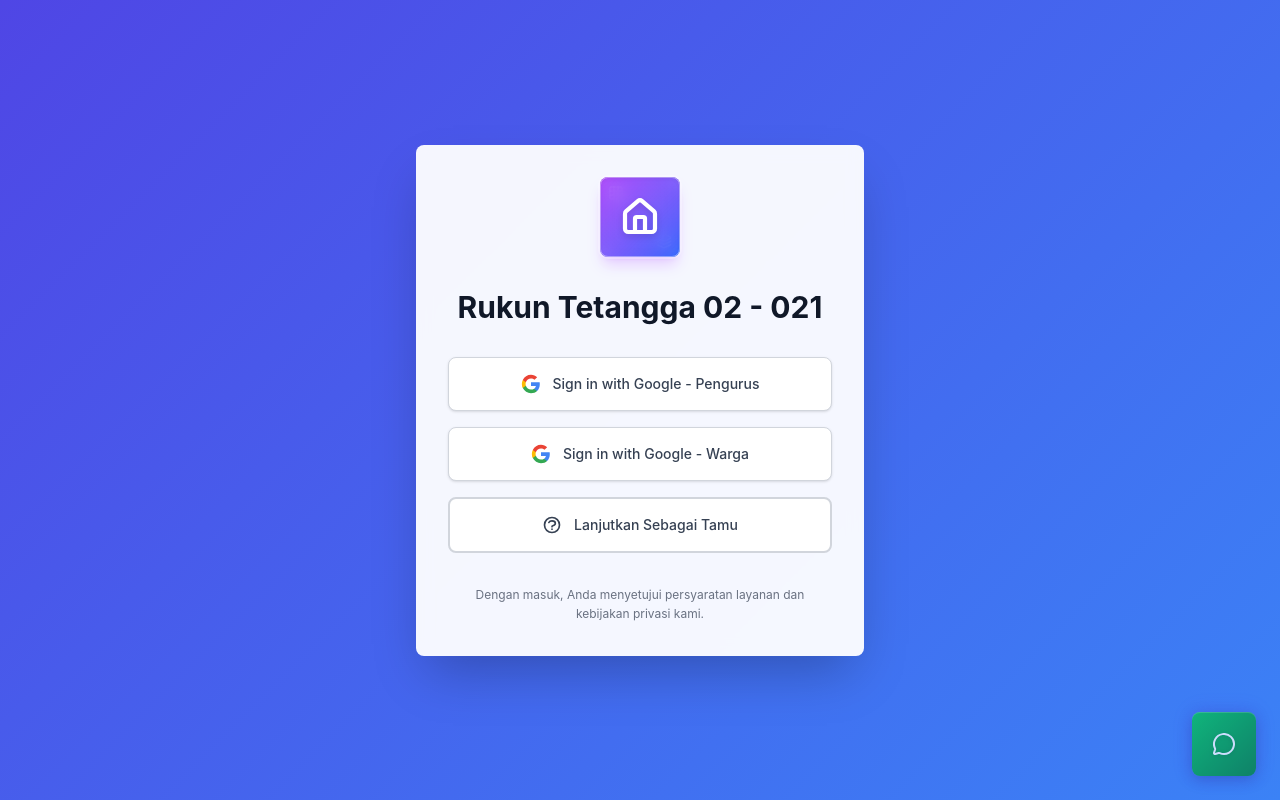
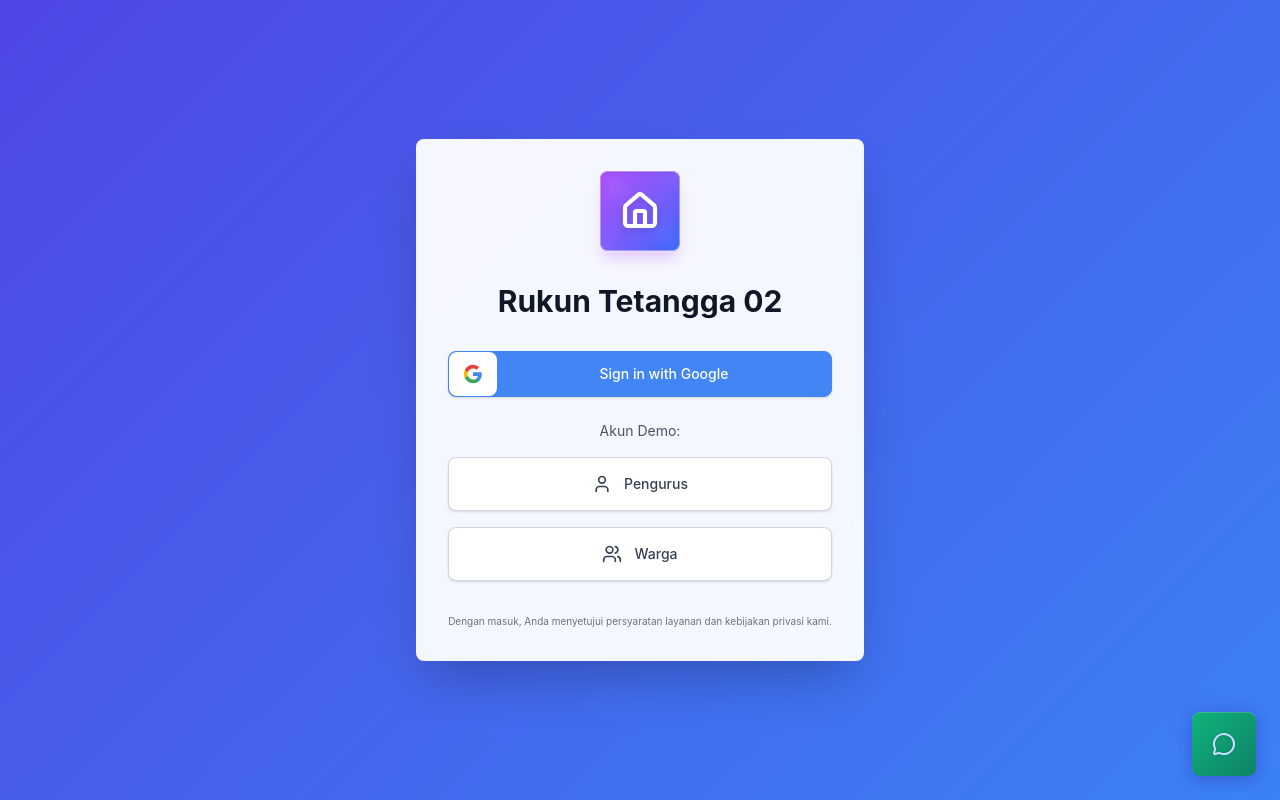
Before and after one commit to mochammadshenna/rt-2-app, a Next.js app: page /login in a window 1280 px wide. Built offline with nearby package versions, Linux system fonts and the light colour scheme; a web font is replaced by a local one.

Commit message:
change: :hammer: set akun demo and remove guest role

```diff
--- a/package.json
+++ b/package.json
@@ -62,6 +62,7 @@
     "mini-svg-data-uri": "^1.4.4",
     "motion": "^12.23.0",
     "next": "15.3.5",
+    "next-auth": "^4.24.11",
     "next-themes": "^0.4.6",
     "qss": "^3.0.0",
     "react": "^19.0.0",
--- /dev/null
+++ b/src/app/api/auth/[...nextauth]/route.ts
@@ -0,0 +1,17 @@
+import NextAuth from 'next-auth';
+import GoogleProvider from 'next-auth/providers/google';
+
+const handler = NextAuth({
+    providers: [
+        GoogleProvider({
+            clientId: process.env.NEXT_PUBLIC_GOOGLE_CLIENT_ID as string,
+            clientSecret: process.env.GOOGLE_CLIENT_SECRET as string,
+        }),
+    ],
+    pages: {
+        signIn: '/login',
+        error: '/auth/error', // Optional: Redirect to an error page
+    },
+});
+
+export { handler as GET, handler as POST };
--- a/src/app/login/page.tsx
+++ b/src/app/login/page.tsx
@@ -3,22 +3,26 @@
 import { RTLogo } from "@/components/rt-logo";
 import { Button } from "@/components/ui/button";
 import { Card, CardContent } from "@/components/ui/card";
+import { User, Users } from "lucide-react";
+import { signIn } from "next-auth/react";
 import { useRouter } from "next/navigation";
 import { useState } from "react";
 
 export default function LoginPage() {
     const router = useRouter();
-    const [userType, setUserType] = useState<'guest' | 'admin' | 'warga' | null>(null);
+    const [userType, setUserType] = useState<'admin' | 'warga' | null>(null);
 
-    const handleGoogleSignIn = (type: 'guest' | 'admin' | 'warga') => {
+    const handleGoogleSignIn = async () => {
+        await signIn('google', { callbackUrl: '/' });
+    };
+
+    const handleDemoSignIn = (type: 'admin' | 'warga') => {
         setUserType(type);
         localStorage.setItem('userType', type);
 
         setTimeout(() => {
             if (type === 'admin') {
                 router.push('/?role=admin');
-            } else if (type === 'guest') {
-                router.push('/?role=guest');
             } else {
                 router.push('/?role=warga');
             }
@@ -41,79 +45,79 @@ export default function LoginPage() {
                             {/* Welcome Text */}
                             <div className="space-y-3">
                                 <h1 className="text-3xl font-bold text-gray-900">
-                                    Rukun Tetangga 02 - 021
+                                    Rukun Tetangga 02
                                 </h1>
                             </div>
 
                             {/* Authentication Options */}
                             <div className="space-y-4">
 
-                                {/* Admin Google Sign-in Button */}
+                                {/* Official Google Sign-in Button */}
                                 <Button
-                                    onClick={() => handleGoogleSignIn('admin')}
-                                    className="w-full bg-white hover:bg-gray-50 text-gray-700 border border-gray-300 shadow-sm transition-all duration-200 hover:shadow-md py-4 h-auto rounded-lg font-medium"
+                                    onClick={handleGoogleSignIn}
+                                    className="w-full h-auto p-0 flex items-stretch bg-[#4285F4] text-white border border-[#4285F4] shadow-sm transition-all duration-200 hover:shadow-md hover:bg-[#4285F4] hover:text-white rounded-lg"
                                 >
-                                    <div className="flex items-center justify-center space-x-3">
+                                    {/* Google Logo Section */}
+                                    <div className="flex items-center justify-center w-12 bg-white rounded-l-lg">
                                         <svg className="w-5 h-5" viewBox="0 0 24 24">
                                             <path fill="#4285f4" d="M22.56 12.25c0-.78-.07-1.53-.2-2.25H12v4.26h5.92c-.26 1.37-1.04 2.53-2.21 3.31v2.77h3.57c2.08-1.92 3.28-4.74 3.28-8.09z" />
                                             <path fill="#34a853" d="M12 23c2.97 0 5.46-.98 7.28-2.66l-3.57-2.77c-.98.66-2.23 1.06-3.71 1.06-2.86 0-5.29-1.93-6.16-4.53H2.18v2.84C3.99 20.53 7.7 23 12 23z" />
                                             <path fill="#fbbc05" d="M5.84 14.09c-.22-.66-.35-1.36-.35-2.09s.13-1.43.35-2.09V7.07H2.18C1.43 8.55 1 10.22 1 12s.43 3.45 1.18 4.93l2.85-2.22.81-.62z" />
                                             <path fill="#ea4335" d="M12 5.38c1.62 0 3.06.56 4.21 1.64l3.15-3.15C17.45 2.09 14.97 1 12 1 7.7 1 3.99 3.47 2.18 7.07l3.66 2.84c.87-2.6 3.3-4.53 6.16-4.53z" />
                                         </svg>
-                                        <span>Sign in with Google - Pengurus</span>
+                                    </div>
+
+                                    {/* Text Section */}
+                                    <div className="flex-1 flex items-center justify-center px-4 py-3 font-medium text-white hover:text-white">
+                                        <span>Sign in with Google</span>
+                                    </div>
+                                </Button>
+
+
+
+
+                                <p className="text-sm text-gray-600 text-center mt-6">Akun Demo:</p>
+                                {/* Admin Google Sign-in Button */}
+                                <Button
+                                    onClick={() => handleDemoSignIn('admin')}
+                                    className="w-full bg-white hover:bg-gray-50 text-gray-700 border border-gray-300 shadow-sm transition-all duration-200 hover:shadow-md py-4 h-auto rounded-lg font-medium"
+                                >
+                                    <div className="flex items-center justify-center space-x-3">
+                                        <User className="w-5 h-5" />
+                                        <span>Pengurus</span>
                                     </div>
                                 </Button>
 
                                 {/* warga Google Sign-in Button */}
                                 <Button
-                                    onClick={() => handleGoogleSignIn('warga')}
+                                    onClick={() => handleDemoSignIn('warga')}
                                     className="w-full bg-white hover:bg-gray-50 text-gray-700 border border-gray-300 shadow-sm transition-all duration-200 hover:shadow-md py-4 h-auto rounded-lg font-medium"
                                 >
                                     <div className="flex items-center justify-center space-x-3">
-                                        <svg className="w-5 h-5" viewBox="0 0 24 24">
-                                            <path fill="#4285f4" d="M22.56 12.25c0-.78-.07-1.53-.2-2.25H12v4.26h5.92c-.26 1.37-1.04 2.53-2.21 3.31v2.77h3.57c2.08-1.92 3.28-4.74 3.28-8.09z" />
-                                            <path fill="#34a853" d="M12 23c2.97 0 5.46-.98 7.28-2.66l-3.57-2.77c-.98.66-2.23 1.06-3.71 1.06-2.86 0-5.29-1.93-6.16-4.53H2.18v2.84C3.99 20.53 7.7 23 12 23z" />
-                                            <path fill="#fbbc05" d="M5.84 14.09c-.22-.66-.35-1.36-.35-2.09s.13-1.43.35-2.09V7.07H2.18C1.43 8.55 1 10.22 1 12s.43 3.45 1.18 4.93l2.85-2.22.81-.62z" />
-                                            <path fill="#ea4335" d="M12 5.38c1.62 0 3.06.56 4.21 1.64l3.15-3.15C17.45 2.09 14.97 1 12 1 7.7 1 3.99 3.47 2.18 7.07l3.66 2.84c.87-2.6 3.3-4.53 6.16-4.53z" />
-                                        </svg>
-                                        <span>Sign in with Google - Warga</span>
+                                        <Users className="w-5 h-5" />
+                                        <span>Warga</span>
                                     </div>
                                 </Button>
 
-                                {/* Guest Access Button */}
-                                <Button
-                                    onClick={() => handleGoogleSignIn('guest')}
-                                    variant="outline"
-                                    className="w-full border-2 border-gray-300 hover:border-gray-400 text-gray-700 hover:bg-gray-50 transition-all duration-200 hover:shadow-md py-4 h-auto rounded-lg font-medium bg-white"
-                                >
-                                    <div className="flex items-center justify-center space-x-3">
-                                        <div className="w-5 h-5 flex items-center justify-center">
-                                            <svg className="w-5 h-5" fill="none" stroke="currentColor" viewBox="0 0 24 24">
-                                                <path strokeLinecap="round" strokeLinejoin="round" strokeWidth="2" d="M8.228 9c.549-1.165 2.03-2 3.772-2 2.21 0 4 1.343 4 3 0 1.4-1.278 2.575-3.006 2.907-.542.104-.994.54-.994 1.093m0 3h.01M21 12a9 9 0 11-18 0 9 9 0 0118 0z" />
-                                            </svg>
-                                        </div>
-                                        <span>Lanjutkan Sebagai Tamu</span>
-                                    </div>
-                                </Button>
                             </div>
 
                             {/* User Type Display */}
                             {userType && (
                                 <div className="text-center p-4 bg-green-50 rounded-2xl border border-green-200">
                                     <div className="text-green-800 font-medium">
-                                        Signing in as {userType}...
+                                        Masuk sebagai {userType}...
                                     </div>
                                 </div>
                             )}
 
                             {/* Additional Info */}
-                            <p className="text-xs text-gray-500 leading-relaxed">
+                            <p className="text-[10px] text-gray-500 leading-relaxed text-center whitespace-nowrap overflow-hidden">
                                 Dengan masuk, Anda menyetujui persyaratan layanan dan kebijakan privasi kami.
                             </p>
                         </div>
                     </CardContent>
-                </Card>
-            </div>
-        </div>
+                </Card >
+            </div >
+        </div >
     );
 }
--- a/src/app/page.tsx
+++ b/src/app/page.tsx
@@ -9,22 +9,22 @@ import { useEffect, useState } from "react"
 
 export default function HomePage() {
     const [selectedCard, setSelectedCard] = useState<string | null>(null)
-    const [userRole, setUserRole] = useState<'admin' | 'warga' | 'guest' | null>(null)
+    const [userRole, setUserRole] = useState<'admin' | 'warga' | null>(null)
     const searchParams = useSearchParams()
     const router = useRouter()
 
     useEffect(() => {
         // Check URL params first
         const roleParam = searchParams.get('role')
-        if (roleParam && ['admin', 'warga', 'guest'].includes(roleParam)) {
-            setUserRole(roleParam as 'admin' | 'warga' | 'guest')
+        if (roleParam && ['admin', 'warga'].includes(roleParam)) {
+            setUserRole(roleParam as 'admin' | 'warga')
             return
         }
 
         // Check localStorage for stored user type
         const storedUserType = localStorage.getItem('userType')
-        if (storedUserType && ['admin', 'warga', 'guest'].includes(storedUserType)) {
-            setUserRole(storedUserType as 'admin' | 'warga' | 'guest')
+        if (storedUserType && ['admin', 'warga'].includes(storedUserType)) {
+            setUserRole(storedUserType as 'admin' | 'warga')
             return
         }
 
--- a/src/components/action-cards-grid.tsx
+++ b/src/components/action-cards-grid.tsx
@@ -11,7 +11,6 @@ interface ActionCard {
     route: string
     shortDescription: string
     adminOnly?: boolean
-    guestRestricted?: boolean
 }
 
 const actionCards: ActionCard[] = [
@@ -47,7 +46,6 @@ const actionCards: ActionCard[] = [
         backgroundColor: "bg-gradient-to-br from-blue-100 to-blue-200",
         route: "/buat-surat",
         shortDescription: "Buat surat pengantar",
-        guestRestricted: true
     },
     {
         id: "lapor",
@@ -64,7 +62,6 @@ const actionCards: ActionCard[] = [
         backgroundColor: "bg-gradient-to-br from-pink-100 to-pink-200",
         route: "/cctv",
         shortDescription: "Monitor keamanan area",
-        guestRestricted: true
     },
     {
         id: "admin",
@@ -82,27 +79,21 @@ const actionCards: ActionCard[] = [
         backgroundColor: "bg-gradient-to-br from-indigo-100 to-indigo-200",
         route: "/switch-rumah",
         shortDescription: "Perbaharui data tinggal",
-        guestRestricted: true
     }
 ]
 
 interface ActionCardsGridProps {
     onCardClick?: (cardId: string) => void
-    userRole?: 'admin' | 'warga' | 'guest'
+    userRole?: 'admin' | 'warga'
 }
 
-export default function ActionCardsGrid({ onCardClick, userRole = 'guest' }: ActionCardsGridProps) {
+export default function ActionCardsGrid({ onCardClick, userRole = 'warga' }: ActionCardsGridProps) {
     const router = useRouter()
 
     const handleCardClick = (card: ActionCard) => {
         // Check permissions
         if (card.adminOnly && userRole !== 'admin') {
             alert('Fitur ini hanya tersedia untuk Admin')
-            return
-        }
-
-        if (card.guestRestricted && userRole === 'guest') {
-            alert('Silakan login sebagai warga untuk mengakses fitur ini')
             return
         }
 
@@ -115,11 +106,6 @@ export default function ActionCardsGrid({ onCardClick, userRole = 'guest' }: Act
 
     const getFilteredCards = () => {
         return actionCards.filter(card => {
-            // For guest users, hide admin-only cards and guest-restricted cards
-            if (userRole === 'guest') {
-                return !card.adminOnly && !card.guestRestricted
-            }
-
             // For admin users, show all cards, including admin-only ones.
             // Admin cards themselves will be filtered out if their 'id' is 'admin' from the overall list,
             // as the admin dashboard provides specific admin functionalities.
@@ -127,9 +113,9 @@ export default function ActionCardsGrid({ onCardClick, userRole = 'guest' }: Act
                 return true
             }
 
-            // For wargas, show all cards except admin-only and guest-restricted
+            // For wargas, show all cards except admin-only
             if (userRole === 'warga') {
-                return !card.adminOnly && !card.guestRestricted
+                return !card.adminOnly
             }
 
             return true
@@ -141,8 +127,7 @@ export default function ActionCardsGrid({ onCardClick, userRole = 'guest' }: Act
             <div className="grid grid-cols-2 gap-4 sm:gap-6">
                 {getFilteredCards().map((card) => {
                     const IconComponent = card.icon
-                    const isRestricted = (card.adminOnly && userRole !== 'admin') ||
-                        (card.guestRestricted && userRole === 'guest')
+                    const isRestricted = (card.adminOnly && userRole !== 'admin')
 
                     return (
                         <button
@@ -180,11 +165,6 @@ export default function ActionCardsGrid({ onCardClick, userRole = 'guest' }: Act
                                             <span className="text-white text-xs">A</span>
                                         </div>
                                     )}
-                                    {card.guestRestricted && userRole === 'guest' && (
-                                        <div className="absolute -top-1 -right-1 w-4 h-4 bg-orange-500 rounded-full flex items-center justify-center">
-                                            <Lock className="w-2 h-2 text-white" />
-                                        </div>
-                                    )}
                                 </div>
 
                                 <div className="text-center space-y-1">
@@ -212,14 +192,6 @@ export default function ActionCardsGrid({ onCardClick, userRole = 'guest' }: Act
             </div>
 
             {/* Role Information */}
-            {userRole === 'guest' && (
-                <div className="mt-6 p-4 bg-white/10 backdrop-blur-sm rounded-2xl border border-white/20">
-                    <p className="text-white/90 text-sm text-center">
-                        💡 Beberapa fitur terbatas untuk Guest. Login sebagai warga untuk akses penuh.
-                    </p>
-                </div>
-            )}
-
             {userRole === 'admin' && (
                 <div className="mt-6 p-4 bg-red-500/10 backdrop-blur-sm rounded-2xl border border-red-400/20">
                     <p className="text-white/90 text-sm text-center">
--- a/src/components/dashboard-header.tsx
+++ b/src/components/dashboard-header.tsx
@@ -6,10 +6,10 @@ import { Bell, LogOut, User } from "lucide-react"
 import { useRouter } from "next/navigation"
 
 interface DashboardHeaderProps {
-    userRole?: 'admin' | 'warga' | 'guest'
+    userRole?: 'admin' | 'warga'
 }
 
-export default function DashboardHeader({ userRole = 'guest' }: DashboardHeaderProps) {
+export default function DashboardHeader({ userRole = 'warga' }: DashboardHeaderProps) {
     const router = useRouter()
 
     const handleLogout = () => {
@@ -23,10 +23,8 @@ export default function DashboardHeader({ userRole = 'guest' }: DashboardHeaderP
                 return { title: 'Pengurus RT', subtitle: 'Kelola Laporan', bgColor: 'bg-red-500/20' }
             case 'warga':
                 return { title: 'RT Apps', subtitle: 'Hallo Warga RT 02', bgColor: 'bg-blue-500/20' }
-            case 'guest':
-                return { title: 'RT Apps', subtitle: 'Hallo Warga RT 02', bgColor: 'bg-gray-500/20' }
             default:
-                return { title: 'Dashboard', subtitle: 'Hallo Warga RT 02', bgColor: 'bg-white/20' }
+                return { title: 'RT Apps', subtitle: 'Hallo Warga RT 02', bgColor: 'bg-white/20' }
         }
     }
 
```
Also changed, not shown: 1 other file (tests, documents, lock files or other folders).
